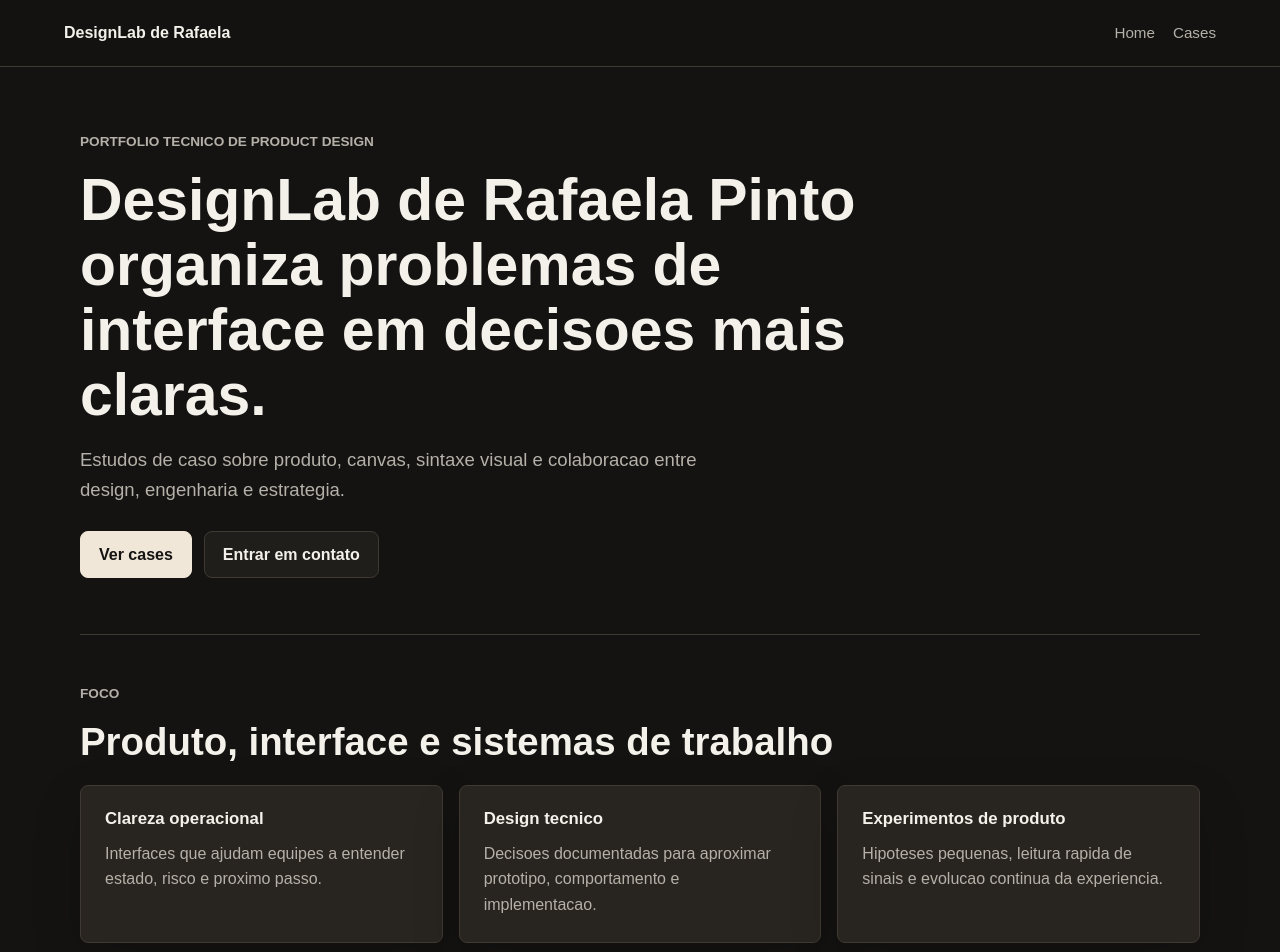
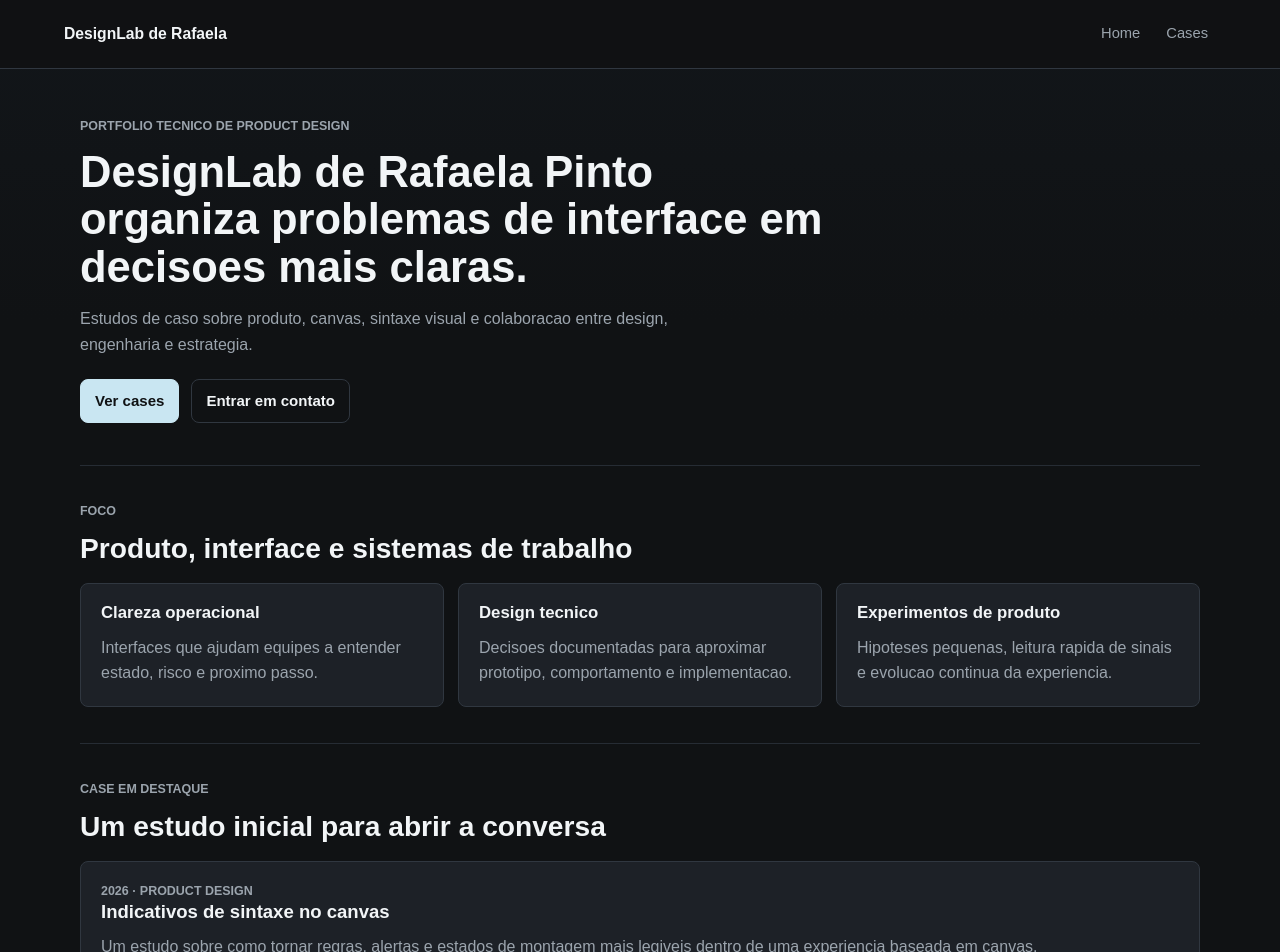
Before and after one commit to rafaelabp/DesignLab, a Next.js app: page / in a window 1280 px wide. Shown: the top 952 px of the page. Built offline with nearby package versions, Linux system fonts and the light colour scheme.

Commit message:
Shift portfolio to technical product style

```diff
--- a/app/globals.css
+++ b/app/globals.css
@@ -1,15 +1,16 @@
 :root {
-  --background: #141312;
-  --foreground: #f4f1eb;
-  --muted: #b5b0a8;
-  --surface: #201e1b;
-  --surface-raised: #282520;
-  --line: #3f3932;
-  --accent: #c9bda8;
-  --accent-strong: #f0e7d8;
-  --accent-soft: #332f28;
-  --ink-soft: #d3cec5;
-  --focus: #efe1c8;
+  --background: #101214;
+  --foreground: #f2f5f7;
+  --muted: #9ba4ad;
+  --surface: #171a1e;
+  --surface-raised: #1d2127;
+  --surface-soft: #14171b;
+  --line: #303740;
+  --accent: #8fb6c9;
+  --accent-strong: #c9e6f2;
+  --accent-soft: #172934;
+  --ink-soft: #c6cdd4;
+  --focus: #9fd4ec;
 }
 
 * {
@@ -22,7 +23,7 @@ html {
 
 body {
   margin: 0;
-  background: var(--background);
+  background: linear-gradient(180deg, #12161a 0, var(--background) 320px);
   color: var(--foreground);
   font-family: Arial, Helvetica, sans-serif;
   line-height: 1.6;
@@ -47,7 +48,7 @@ p {
 .siteFooter {
   border-color: var(--line);
   border-style: solid;
-  padding: 20px clamp(20px, 5vw, 72px);
+  padding: 16px clamp(20px, 5vw, 72px);
 }
 
 .siteHeader {
@@ -59,7 +60,7 @@ p {
   justify-content: space-between;
   gap: 24px;
   border-width: 0 0 1px;
-  background: color-mix(in srgb, var(--background) 90%, transparent);
+  background: color-mix(in srgb, var(--background) 94%, transparent);
   backdrop-filter: blur(16px);
 }
 
@@ -72,42 +73,48 @@ p {
 }
 
 .brand {
-  font-size: 1rem;
+  font-size: 0.98rem;
   font-weight: 700;
   letter-spacing: 0;
 }
 
 .nav {
   display: flex;
-  gap: 18px;
+  gap: 10px;
   color: var(--muted);
-  font-size: 0.95rem;
+  font-size: 0.92rem;
+}
+
+.nav a {
+  border-radius: 6px;
+  padding: 6px 8px;
 }
 
 .nav a:hover {
+  background: var(--surface-raised);
   color: var(--foreground);
 }
 
 .section {
   width: min(1120px, calc(100% - 40px));
   margin: 0 auto;
-  padding: 48px 0;
+  padding: 36px 0;
 }
 
 .section + .section {
-  border-top: 1px solid var(--line);
+  border-top: 1px solid color-mix(in srgb, var(--line) 72%, transparent);
 }
 
 .hero,
 .caseHero {
-  padding-top: 64px;
-  padding-bottom: 56px;
+  padding-top: 48px;
+  padding-bottom: 42px;
 }
 
 .eyebrow {
-  margin-bottom: 16px;
+  margin-bottom: 12px;
   color: var(--accent);
-  font-size: 0.85rem;
+  font-size: 0.78rem;
   font-weight: 700;
   text-transform: uppercase;
 }
@@ -120,15 +127,15 @@ h3 {
 }
 
 h1 {
-  max-width: 820px;
-  font-size: clamp(2.25rem, 4.6vw, 4rem);
+  max-width: 760px;
+  font-size: clamp(2rem, 3.4vw, 3.25rem);
   letter-spacing: 0;
 }
 
 h2 {
-  max-width: 780px;
-  margin-bottom: 22px;
-  font-size: clamp(1.65rem, 3vw, 2.55rem);
+  max-width: 720px;
+  margin-bottom: 18px;
+  font-size: clamp(1.45rem, 2.2vw, 2rem);
   letter-spacing: 0;
 }
 
@@ -138,17 +145,17 @@ h3 {
 }
 
 .heroText {
-  max-width: 680px;
-  margin-top: 18px;
+  max-width: 640px;
+  margin-top: 14px;
   color: var(--ink-soft);
-  font-size: clamp(1rem, 1.45vw, 1.2rem);
+  font-size: 1rem;
 }
 
 .heroActions {
   display: flex;
   flex-wrap: wrap;
   gap: 12px;
-  margin-top: 26px;
+  margin-top: 22px;
 }
 
 .button {
@@ -158,7 +165,8 @@ h3 {
   justify-content: center;
   border: 1px solid var(--line);
   border-radius: 8px;
-  padding: 10px 18px;
+  padding: 9px 14px;
+  font-size: 0.94rem;
   font-weight: 700;
 }
 
@@ -169,7 +177,7 @@ h3 {
 }
 
 .buttonSecondary {
-  background: var(--surface);
+  background: transparent;
   color: var(--foreground);
 }
 
@@ -178,7 +186,7 @@ h3 {
 .caseList {
   display: grid;
   grid-template-columns: repeat(3, minmax(0, 1fr));
-  gap: 16px;
+  gap: 14px;
 }
 
 .focusGrid article,
@@ -187,8 +195,8 @@ h3 {
   border: 1px solid var(--line);
   border-radius: 8px;
   background: var(--surface-raised);
-  box-shadow: 0 18px 50px rgb(0 0 0 / 16%);
-  padding: 24px;
+  box-shadow: none;
+  padding: 20px;
 }
 
 .focusGrid p,
@@ -201,21 +209,21 @@ h3 {
 
 .caseCard {
   display: flex;
-  min-height: 220px;
+  min-height: 200px;
   flex-direction: column;
   justify-content: space-between;
-  gap: 24px;
+  gap: 20px;
 }
 
 .caseCardMeta {
   color: var(--accent);
-  font-size: 0.85rem;
+  font-size: 0.78rem;
   font-weight: 700;
   text-transform: uppercase;
 }
 
 .caseCard h3 {
-  font-size: 1.25rem;
+  font-size: 1.16rem;
 }
 
 .caseCardFooter {
@@ -229,8 +237,8 @@ h3 {
 .tagList {
   display: flex;
   flex-wrap: wrap;
-  gap: 8px;
-  margin-top: 24px;
+  gap: 6px;
+  margin-top: 18px;
 }
 
 .tagList span {
@@ -238,14 +246,14 @@ h3 {
   border-radius: 999px;
   background: var(--accent-soft);
   color: var(--accent-strong);
-  padding: 6px 10px;
-  font-size: 0.85rem;
+  padding: 5px 8px;
+  font-size: 0.78rem;
   font-weight: 700;
 }
 
 .backLink {
   display: inline-block;
-  margin-bottom: 32px;
+  margin-bottom: 22px;
   color: var(--muted);
   font-weight: 700;
 }
@@ -269,12 +277,13 @@ h3 {
 
   .section {
     width: min(100% - 32px, 1120px);
-    padding: 36px 0;
+    padding: 30px 0;
   }
 
   .hero,
   .caseHero {
-    padding-top: 44px;
+    padding-top: 34px;
+    padding-bottom: 34px;
   }
 
   .focusGrid,
```
